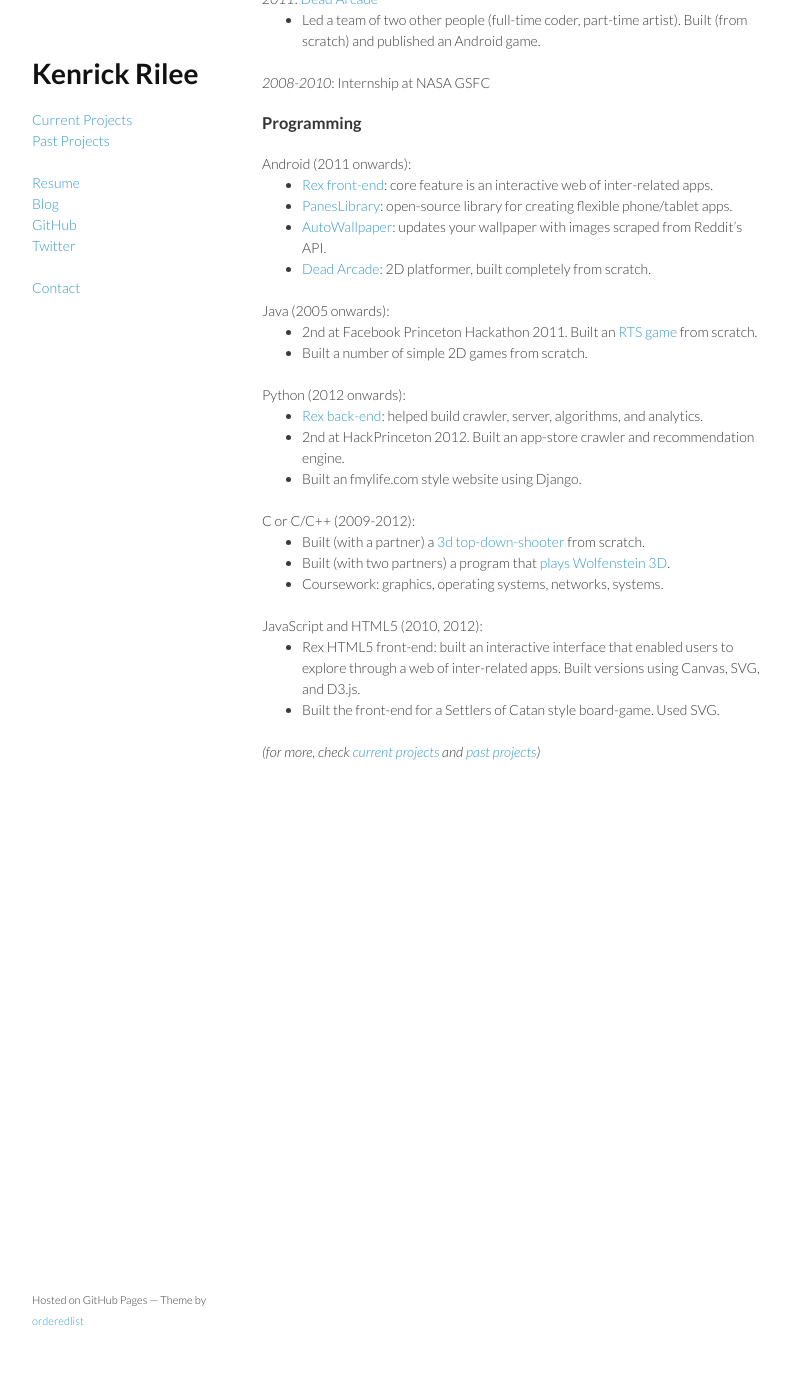
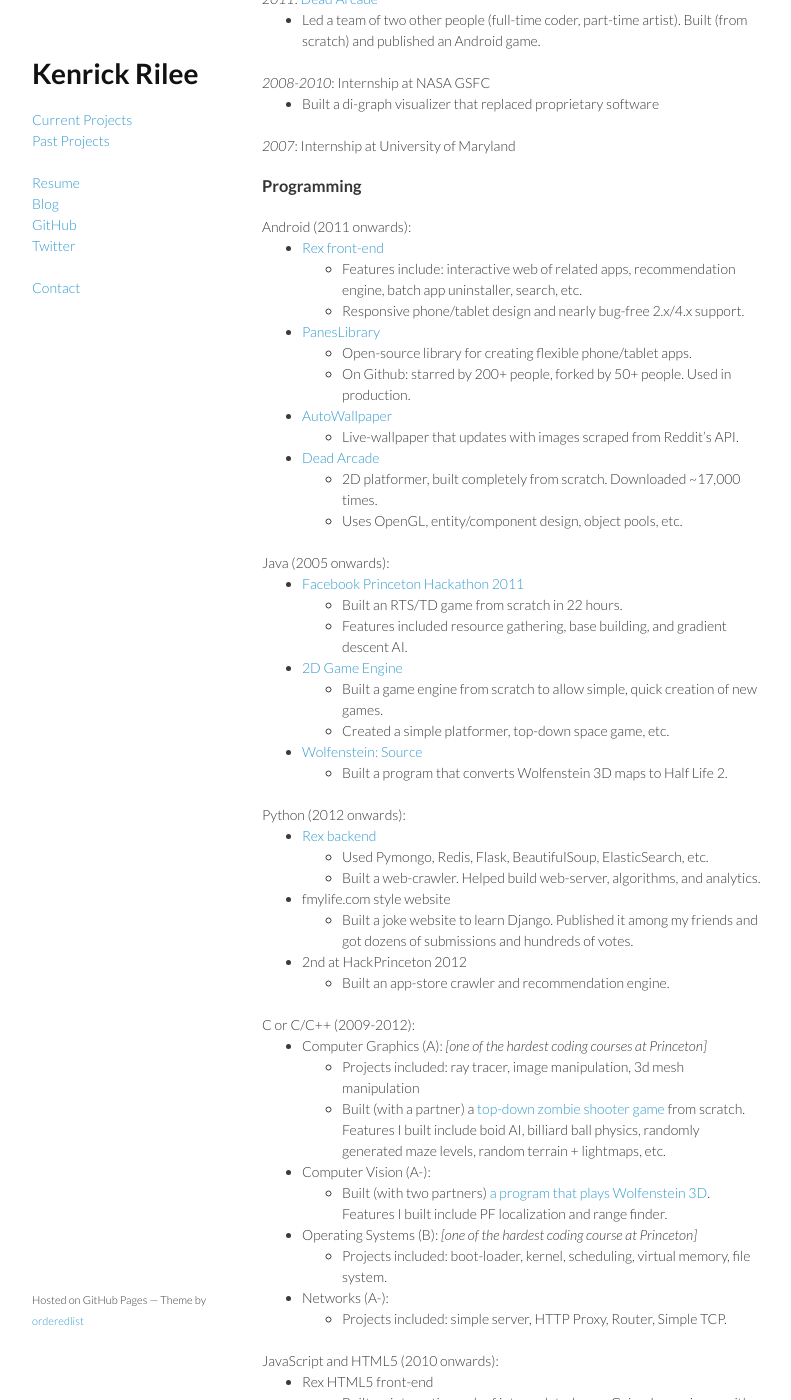
Before and after one commit to cricklet/cricklet.github.io, a Jekyll site: the page built from resume.html, in a window 1280 px wide and 1400 px high, scrolled down 691 px. Shown: the whole window, without its empty margins (243-1034 px from the left). Built offline with Jekyll 4.4.1, drawn with Linux system fonts in a browser that asks for light colours; Markdown is read by kramdown in place of the engine named in the settings; before the commit the page ends 1503 px from its top, so only the background shows below that; some of the changed text lies outside the part shown.

Commit message:
updated to past.html, updated resume

```diff
--- a/_layouts/default.html
+++ b/_layouts/default.html
@@ -17,7 +17,7 @@
       <header id="header">
         <h1>Kenrick Rilee</h1>
 		<a href="/">Current Projects</a><br/>
-		<a href="old.html">Past Projects</a><br/>
+		<a href="past.html">Past Projects</a><br/>
 		<br/>
 		<a href="resume.html">Resume</a><br/>
 		<a href="http://cricklet.tumblr.com">Blog</a><br/>
--- a/resume.html
+++ b/resume.html
@@ -12,14 +14,12 @@
 <i>Princeton University</i> (2009-2012) overall 3.2, departmental 3.4
 <ul>
   <li>Majoring in CS, currently on an indefinite leave of absence.</li>
-  <li>Relevant coursework: graphics, networks, advanced programming, computer vision, operating systems, algorithms & data structures, systems.</li>
+  <li>Relevant coursework: graphics, networks, advanced programming, computer vision, operating systems, algorithms & data structures, systems, computational physics, reasoning about computation.</li>
 </ul>
 
 <br/>
-<i>Eleanor Roosevelt High School</i>, Greenbelt, MD (2005-2009) unweighted 4.0
-<ul>
-  <li>Eleanor Roosevelt High School Valedictorian (class rank 1st out of ~800 students)</li>
-</ul>
+<i>Eleanor Roosevelt High School</i> (ERHS), Greenbelt, MD (2005-2009) unweighted 4.0
+<br/>
 <br/>
 
 
@@ -28,6 +28,7 @@
 <br/>
 
 <ul>
+  <li>ERHS Valedictorian (class rank 1st out of ~800 students)</li>
   <li>2nd place at Facebook Princeton Hackathon 2011</li>
   <ul><li>Built a real-time-strategy/tower-defense game from scratch in 24 hours</li></ul>
   <li>2nd place at HackPrinceton 2012 (w/ Alice Zheng)</li>
@@ -37,22 +38,28 @@
 
 
 <h3>Work</h3>
-
 <br/>
 <i>2012-2013</i>: Co-founded <a href="http://www.rexapp.com">Rex/Mapsaurus</a><br/>
 <ul>
   <li>TigerLabs University Accelerator (summer 2012), raised a small angel round (late 2012).</li>
-  <li>Alice Zheng and I were main co-founders. My responsibilities (in addition to coding) included general project management and investor/partner relations. These responsibilities were, of course, shared.</li>
+  <li>One of the two main co-founders. My responsibilities (in addition to coding) included general project management and investor/partner relations.</li>
 </ul>
 
 <br/>
-<i>2011</i>: <a href="play.google.com/store/apps/details?id=game.zombie">Dead Arcade</a><br/>
+<i>2011</i>: <a href="http://play.google.com/store/apps/details?id=game.zombie">Dead Arcade</a><br/>
 <ul>
   <li>Led a team of two other people (full-time coder, part-time artist). Built (from scratch) and published an Android game.</li>
 </ul>
 
 <br/>
 <i>2008-2010</i>: Internship at NASA GSFC<br/>
+<ul>
+  <li>Built a di-graph visualizer that replaced proprietary software</li>
+</ul>
+
+<br/>
+<i>2007</i>: Internship at University of Maryland
+<br/>
 <br/>
 
 <h3>Programming</h3>
@@ -60,41 +67,90 @@
 <br/>
 Android (2011 onwards):<br/>
 <ul>
-  <li><a href="play.google.com/store/apps/details?id=com.mapsaurus.apps">Rex front-end</a>: core feature is an interactive web of inter-related apps.</li>
-  <li><a href="github.com/cricklet/Android-PanesLibrary">PanesLibrary</a>: open-source library for creating flexible phone/tablet apps.</li>
-  <li><a href="play.google.com/store/apps/details?id=com.autowallpaper.free">AutoWallpaper</a>: updates your wallpaper with images scraped from Reddit’s API.</li>
-  <li><a href="play.google.com/store/apps/details?id=game.zombie">Dead Arcade</a>: 2D platformer, built completely from scratch.</li>
+  <li><a href="http://play.google.com/store/apps/details?id=com.mapsaurus.apps">Rex front-end</a></li>
+  <ul><li>Features include: interactive web of related apps, recommendation engine, batch app uninstaller, search, etc.</li>
+  <li>Responsive phone/tablet design and nearly bug-free 2.x/4.x support.</li></ul>
+
+  <li><a href="http://github.com/cricklet/Android-PanesLibrary">PanesLibrary</a></li>
+  <ul><li>Open-source library for creating flexible phone/tablet apps.</li>
+  <li>On Github: starred by 200+ people, forked by 50+ people. Used in production.</li></ul>
+
+  <li><a href="http://play.google.com/store/apps/details?id=com.autowallpaper.free">AutoWallpaper</a></li>
+  <ul><li>Live-wallpaper that updates with images scraped from Reddit’s API.</li></ul>
+
+  <li><a href="http://play.google.com/store/apps/details?id=game.zombie">Dead Arcade</a></li>
+  <ul><li>2D platformer, built completely from scratch. Downloaded ~17,000 times.</li>
+  <li>Uses OpenGL, entity/component design, object pools, etc.</li></ul>
 </ul>
 
 <br/>
 Java (2005 onwards):<br/>
 <ul>
-  <li>2nd at Facebook Princeton Hackathon 2011. Built an <a href="old.html#zrts">RTS game</a> from scratch.</li>
-  <li>Built a number of simple 2D games from scratch.</li>
+  <li><a href="http://github.com/cricklet/ZRTS-24hr-hackathon">Facebook Princeton Hackathon 2011</a></li>
+  <ul><li>Built an RTS/TD game from scratch in 22 hours.</li>
+  <li>Features included resource gathering, base building, and gradient descent AI.</li></ul>
+
+  <li><a href="http://github.com/cricklet/2D-Game-Engine-2011">2D Game Engine</a></li>
+  <ul><li>Built a game engine from scratch to allow simple, quick creation of new games.</li>
+  <li>Created a simple platformer, top-down space game, etc.</li></ul>
+
+  <li><a href="http://www.moddb.com/mods/wolf4d">Wolfenstein: Source</a></li>
+  <ul><li>Built a program that converts Wolfenstein 3D maps to Half Life 2.</li></ul>
 </ul>
 
 <br/>
 Python (2012 onwards):<br/>
+
 <ul>
-  <li><a href="play.google.com/store/apps/details?id=com.mapsaurus.apps">Rex back-end</a>: helped build crawler, server, algorithms, and analytics.</li>
-  <li>2nd at HackPrinceton 2012. Built an app-store crawler and recommendation engine.</li>
-  <li>Built an fmylife.com style website using Django.</li>
+  <li><a href="http://www.rexapp.com">Rex backend</a></li>
+  <ul><li>Used Pymongo, Redis, Flask, BeautifulSoup, ElasticSearch, etc.</li>
+  <li>Built a web-crawler. Helped build web-server, algorithms, and analytics.</li></ul>
+
+  <li>fmylife.com style website</li>
+  <ul><li>Built a joke website to learn Django. Published it among my friends and got dozens of submissions and hundreds of votes.</li></ul>
+
+  <li>2nd at HackPrinceton 2012</li>
+  <ul><li>Built an app-store crawler and recommendation engine.</li></ul>
 </ul>
+
 
 <br/>
 C or C/C++ (2009-2012):<br/>
 <ul>
-  <li>Built (with a partner) a <a href="old.html#426">3d top-down-shooter</a> from scratch.</li>
-  <li>Built (with two partners) a program that <a href="old.html#429">plays Wolfenstein 3D</a>.</li>
-  <li>Coursework: graphics, operating systems, networks, systems.</li>
+  <li>Computer Graphics (A): <i>[one of the hardest coding courses at Princeton]</i></li>
+  <ul><li>Projects included: ray tracer, image manipulation, 3d mesh manipulation</li>
+  <li>Built (with a partner) a <a href="http://cricklet.github.io/past.html#426">top-down zombie shooter game</a> from scratch. Features I built include boid AI, billiard ball physics, randomly generated maze levels, random terrain + lightmaps, etc.</li></ul>
+
+  <li>Computer Vision (A-):</li>
+  <ul><li>Built (with two partners) <a href="http://cricklet.github.io/past.html#429">a program that plays Wolfenstein 3D</a>. Features I built include PF localization and range finder.</li></ul>
+
+  <li>Operating Systems (B): <i>[one of the hardest coding course at Princeton]</i></li>
+  <ul><li>Projects included: boot-loader, kernel, scheduling, virtual memory, file system.</li></ul>
+
+  <li>Networks (A-):</li>
+  <ul><li>Projects included: simple server, HTTP Proxy, Router, Simple TCP.</li></ul>
+</ul>
+
+
+<br/>
+JavaScript and HTML5 (2010 onwards):<br/>
+
+<ul>
+  <li>Rex HTML5 front-end</li>
+  <ul><li>Built an interactive web of inter-related apps. Gained experience with D3.js, Canvas, and SVG. Focused on achieving low-latency and high frame-rates.</li></ul>
+
+  <li>Advanced Programming Techniques (B+):</li>
+  <ul><li>Built the front-end for a Settlers of Catan style boardgame. Used SVG.</li></ul>
 </ul>
 
 <br/>
-JavaScript and HTML5 (2010, 2012):<br/>
+GLSL (2012):<br/>
 <ul>
-  <li>Rex HTML5 front-end: built an interactive interface that enabled users to explore through a web of inter-related apps. Built versions using Canvas, SVG, and D3.js.</li>
-  <li>Built the front-end for a Settlers of Catan style board-game. Used SVG.</li>
+  <li>Developed an algorithm that computes multi-bounce indirect lighting via the power formulation of radiosity and imperfect shadow maps.</li>
 </ul>
 
 <br/>
-<i/>(for more, check <a href="/">current projects</a> and <a href="old.html">past projects</a>)</i><br/>
+Other technologies: MongoDB, Redis, OpenGL, Flask, JSON, Django, MySQL, etc
+
+
+<br/>
```
Also changed, not shown: other parts of resume.html (+3 -1 lines), past.html (renamed from old.html), 9 other files.
